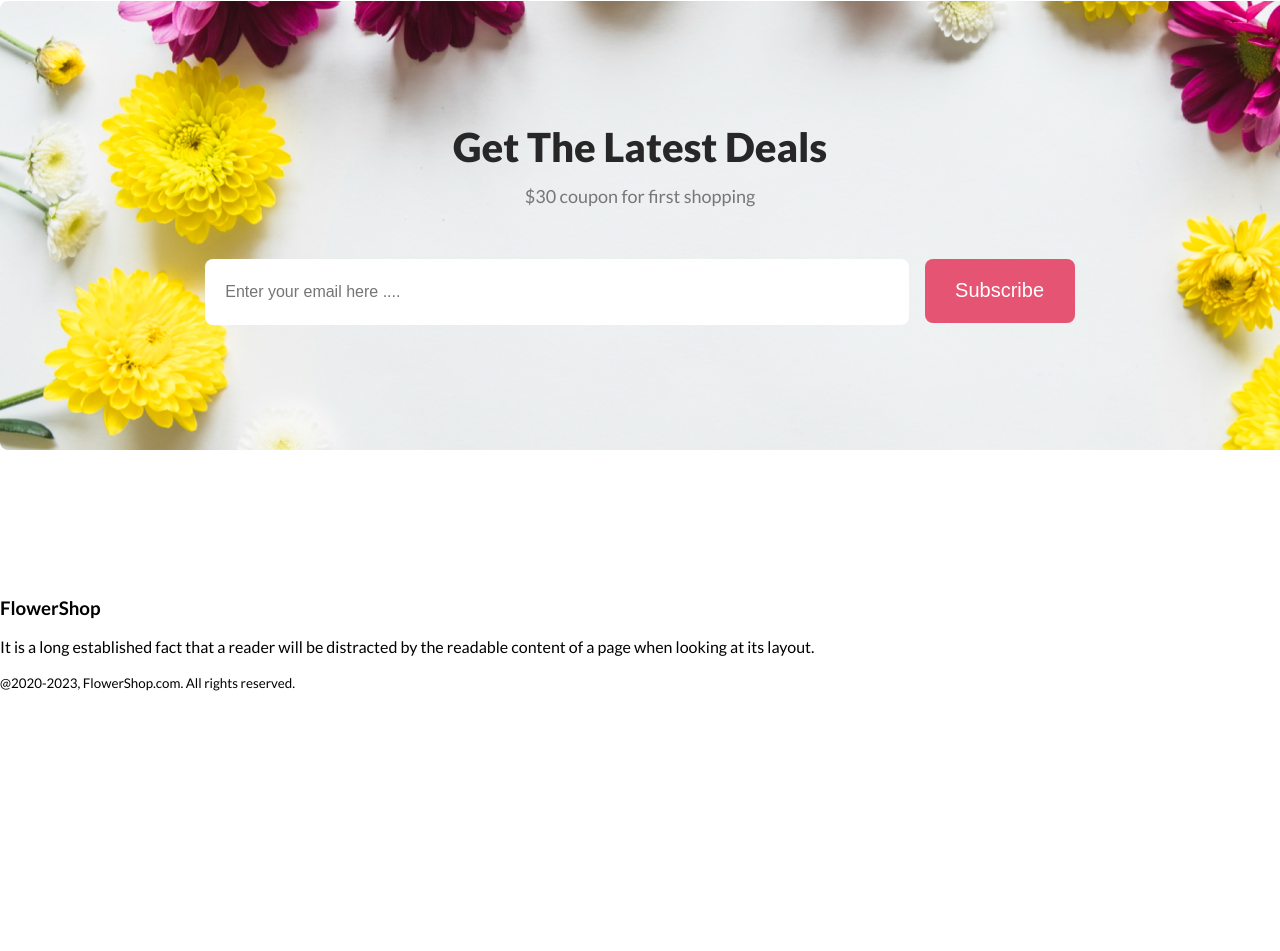
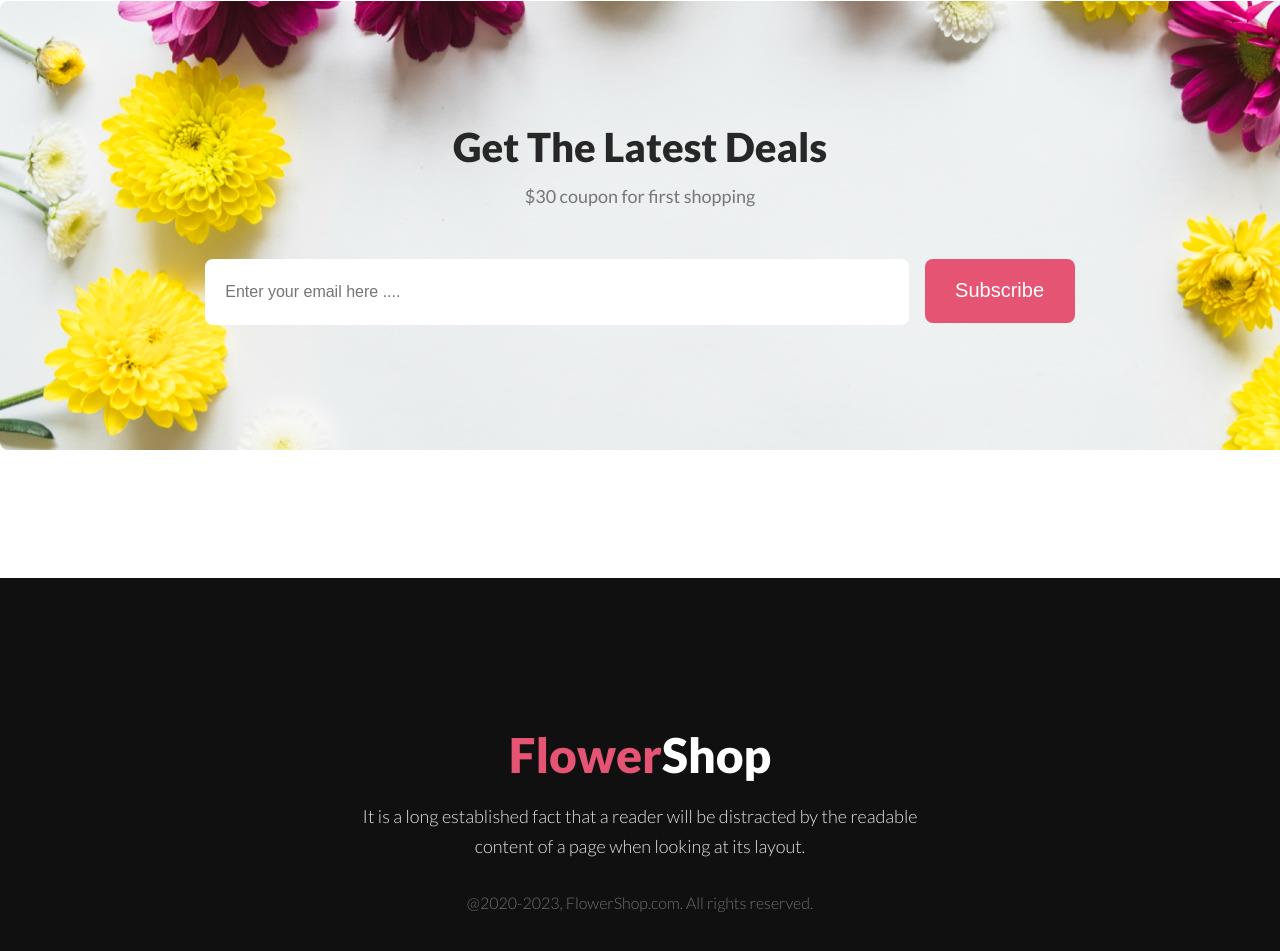
Before and after one commit to AwesomeMohsin/online-flower-shop, a plain HTML site: page index.html in a window 1280 px wide. Shown: the part 3835-4786 px from the top of the page. Before the commit the page ends 4542 px from the top, so only its background shows below. Drawn offline with Linux system fonts and the light colour scheme.

Commit message:
Footer section complete

```diff
--- a/index.html
+++ b/index.html
@@ -108,7 +108,7 @@
         <div class="footer-content">
             <h3 class="footer-title"> <span class="footer-title-color">Flower</span>Shop</h3>
             <p class="footer-description">It is a long established fact that a reader will be distracted by the readable content of a page when looking at its layout.</p>
-            <p class="copyright"> <small>@2020-2023, FlowerShop.com. All rights reserved.</small> </p>
+            <p class="footer-copyright">@2020-2023, FlowerShop.com. All rights reserved. </p>
         </div>
     </footer>
 </body>
--- a/styles/index.css
+++ b/styles/index.css
@@ -294,4 +294,44 @@ body {
     font-weight: 400;
     margin-left: 12px;
 }
+
 /* Footer style section */
+
+.footer {
+    background: #111010;
+    width: auto;
+    height: 449px;
+    display: flex;
+    justify-content: center;
+    text-align: center;
+    align-items: center;
+}
+
+.footer-title-color {
+    color: #E55473;
+
+}
+
+.footer-title {
+    color: #FFFFFF;
+    font-size: 48px;
+    font-weight: 800;
+    margin-bottom: 0;
+}
+
+.footer-description {
+    width: 600px;
+    color: rgba(255, 255, 255, 0.90);
+    text-align: center;
+    font-size: 18px;
+    font-weight: 300;
+    line-height: 30px;
+}
+
+.footer-copyright {
+    color: rgba(255, 255, 255, 0.40);
+    text-align: center;
+    font-size: 16px;
+    font-weight: 300;
+    margin-top: 32px;
+}
```
